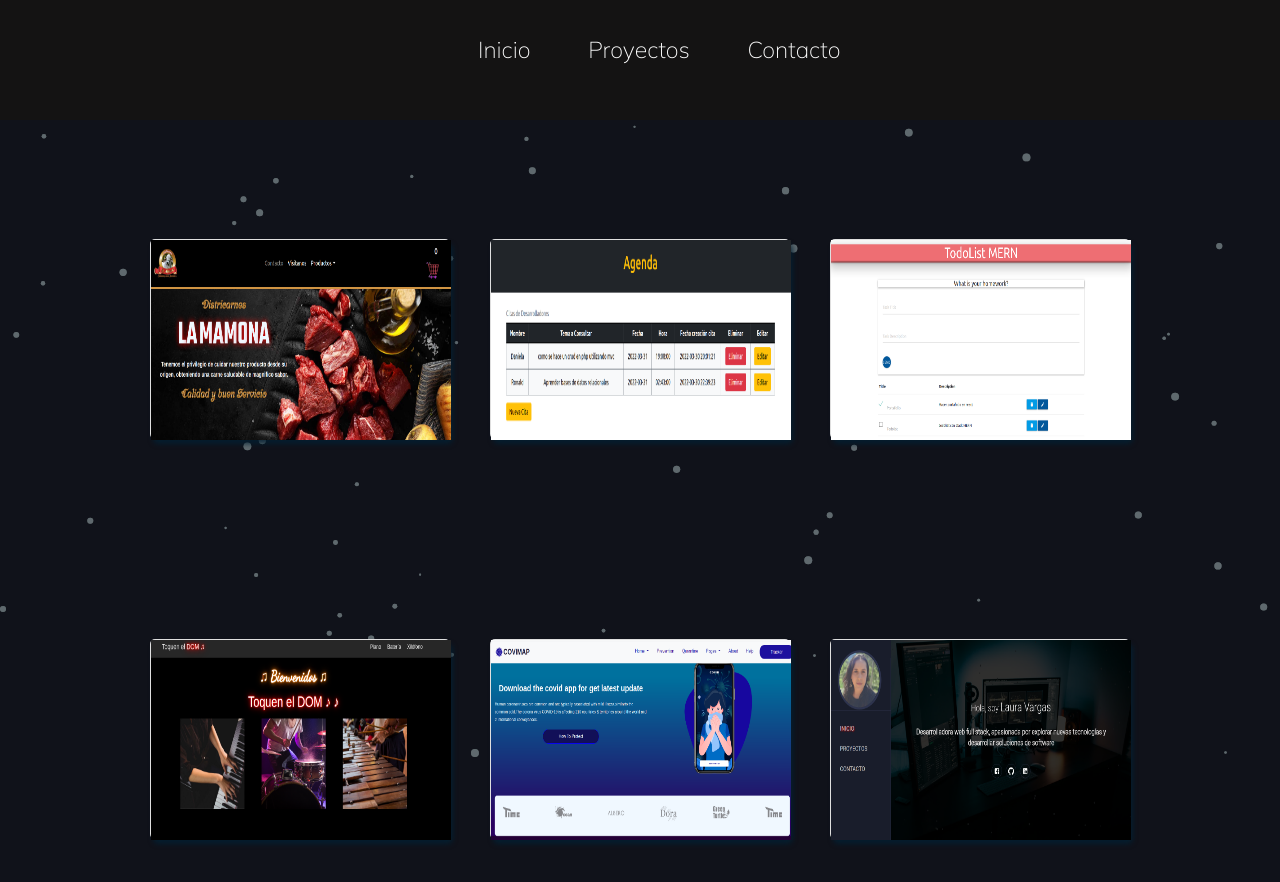
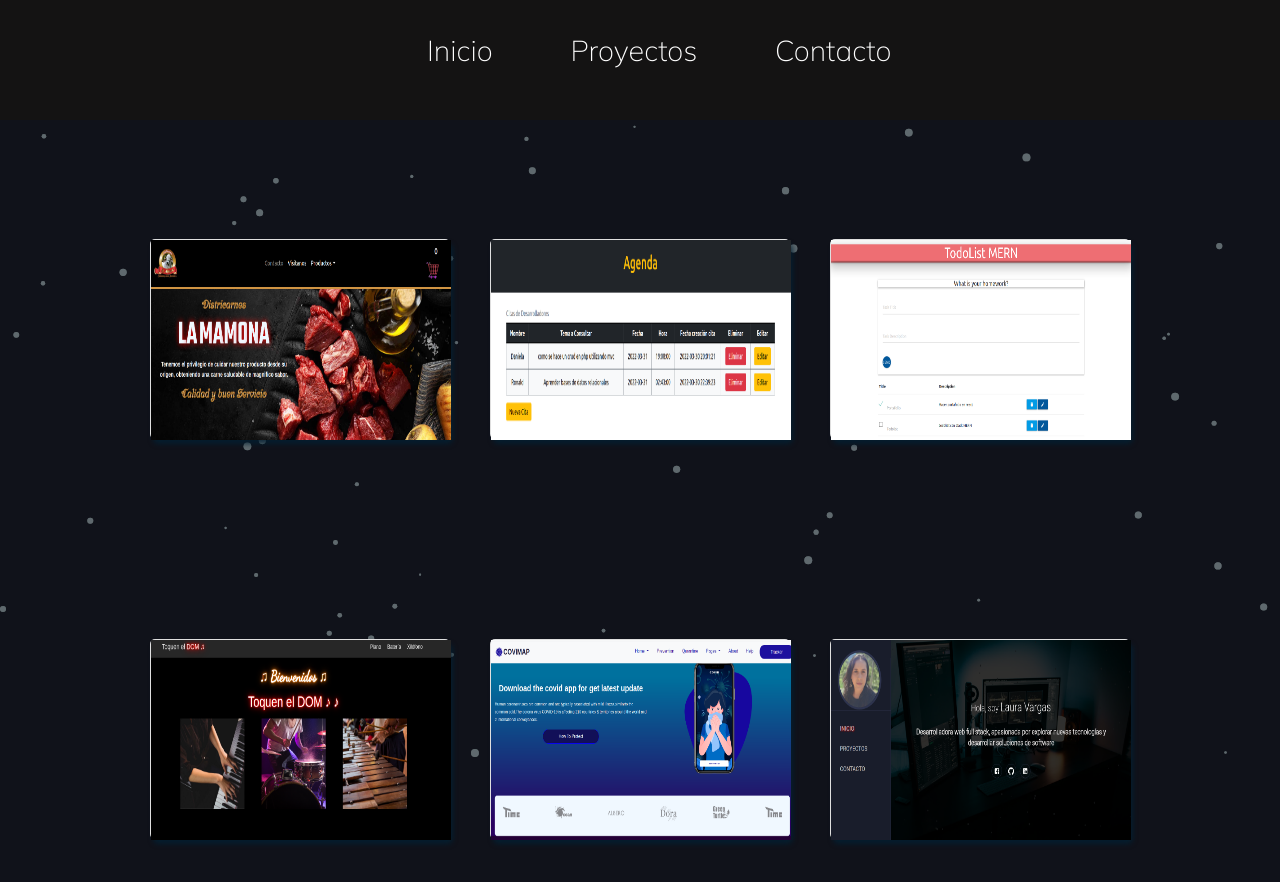
Before and after one commit to LDvargasHidalgo/full-portafolio, a React (Create React App) app: page /projects in a window 1280 px wide. Shown: the top 882 px of the page. Built offline with nearby package versions, Linux system fonts and the light colour scheme; a web font is replaced by a local one.

Commit message:
button cv

```diff
--- a/src/Components/Navbar/Navbar.jsx
+++ b/src/Components/Navbar/Navbar.jsx
@@ -24,17 +24,17 @@ function Navbar(){
       <ul className={active}>
 
       <li className="nav__item">
-             <NavLink to="/" activeclassname="active-class"  className="nav__link">
+             <NavLink to="/" activeclassname="active-class links"  className="nav__link">
             Inicio
           </NavLink>
         </li>
         <li className="nav__item">
-             <NavLink to="/projects" activeclassname="active-class"  className="nav__link">
+             <NavLink to="/projects" activeclassname="active-class links"  className="nav__link">
             Proyectos
           </NavLink>
         </li>
         <li className="nav__item">
-             <NavLink to="/contact" activeclassname="active-class"  className="nav__link">
+             <NavLink to="/contact" activeclassname="active-class links"  className="nav__link">
             Contacto
           </NavLink>
         </li>
--- a/src/Components/Navbar/navbar.css
+++ b/src/Components/Navbar/navbar.css
@@ -11,11 +11,13 @@ li {
 a {
   text-decoration: none;
   color: rgb(204, 204, 204);
+  font-size: 1.5rem;
+  padding: 10px;
 }
 a:hover{
-  border-bottom: 3px solid var(--primary-color);
   color:aliceblue;
- /*  padding-bottom: 15px; */
+  text-shadow: 0 0 5px rgb(226, 113, 7),  0 0 15px rgb(226, 113, 7),  0 0 30px rgb(226, 113, 7), 0 0 5px rgb(226, 113, 7);
+ padding: 2px;
 }
 
 .nav {
```
